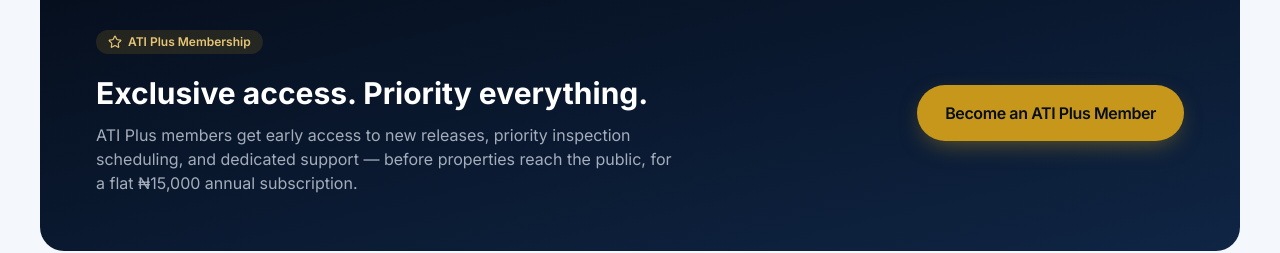
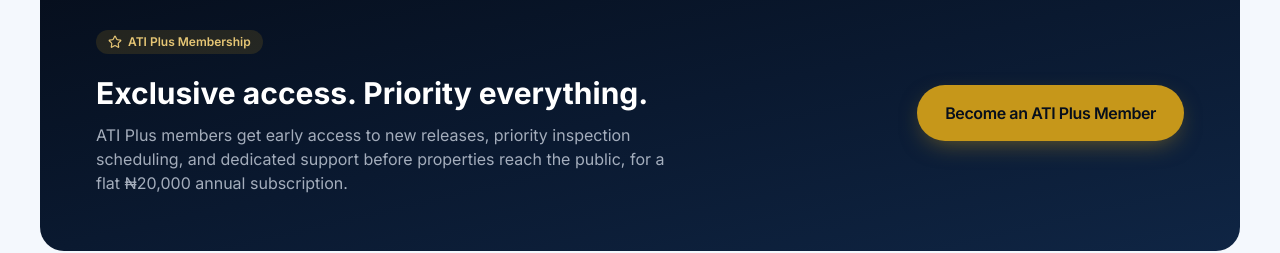
Before and after one commit to stanley5775/adash--to-plot, a Next.js app in the folder client/adashe-to-plot/: page / in a window 1280 px wide. Shown: the part 3742-3995 px from the top of the page. Built offline with nearby package versions, Linux system fonts and the light colour scheme.

Commit message:
update typo at page.tsx

```diff
--- a/client/adashe-to-plot/src/app/page.tsx
+++ b/client/adashe-to-plot/src/app/page.tsx
@@ -177,7 +177,7 @@
               <h2 className="mt-5 text-3xl font-bold text-white">Exclusive access. Priority everything.</h2>
               <p className="mt-3 text-navy-100/70">
                 ATI Plus members get early access to new releases, priority inspection scheduling, and dedicated
-                support — before properties reach the public, for a flat ₦15,000 annual subscription.
+                support  before properties reach the public, for a flat ₦20,000 annual subscription.
               </p>
             </div>
             <Button href="/ati-plus" size="lg">Become an ATI Plus Member</Button>
--- a/client/adashe-to-plot/src/data/estates.ts
+++ b/client/adashe-to-plot/src/data/estates.ts
@@ -59,7 +59,7 @@
     summary:
       "A boutique, low-density estate in Kuje offering distinctive bungalow-with-penthouse homes on an outright or fast 6-month plan.",
     description:
-      "AMIO Vista Homes is a boutique residential enclave in Kuje, Abuja, built around a signature bungalow-with-penthouse design that gives owners ground-floor living with an elevated private retreat above. The estate is intentionally low-density, with a limited plot count, and is positioned for buyers who want to move quickly — every home here is available outright or on a fast-track 6-month plan at 0% interest.",
+      "AMIO Vista Homes is a boutique residential enclave in Kuje, Abuja, built around a signature bungalow-with-penthouse design that gives owners ground-floor living with an elevated private retreat above. The estate is intentionally low-density, with a limited plot count, and is positioned for buyers who want to move quickly — every plot here is available outright or on a fast-track 6-month plan at 0% interest.",
     startingPrice: 3000000,
     totalPlots: 40,
     availablePlots: 27,
@@ -67,7 +67,10 @@
     soldPlots: 8,
     developmentStatus: "Selling Fast",
     coverImage: "/images/amio-2bed-bungalow.jpg",
-    gallery: ["/images/amio-2bed-bungalow.jpg", "/images/amio-3bed-bungalow.jpg"],
+    gallery: [
+      "/images/amio-2bed-bungalow.jpg",
+      "/images/amio-3bed-bungalow.jpg",
+    ],
     features: [
       "Low-density, gated layout",
       "Borehole water supply",
@@ -89,6 +92,8 @@
   return estates;
 }
 
-export async function getEstateBySlug(slug: string): Promise<Estate | undefined> {
+export async function getEstateBySlug(
+  slug: string,
+): Promise<Estate | undefined> {
   return estates.find((e) => e.slug === slug);
 }
```
